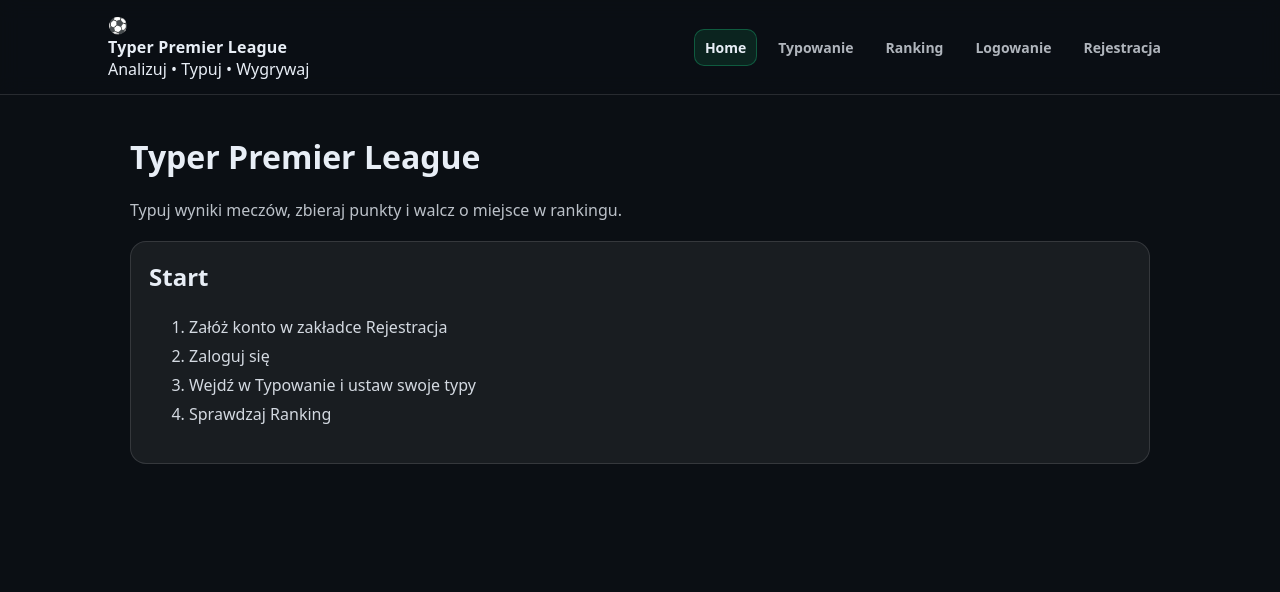
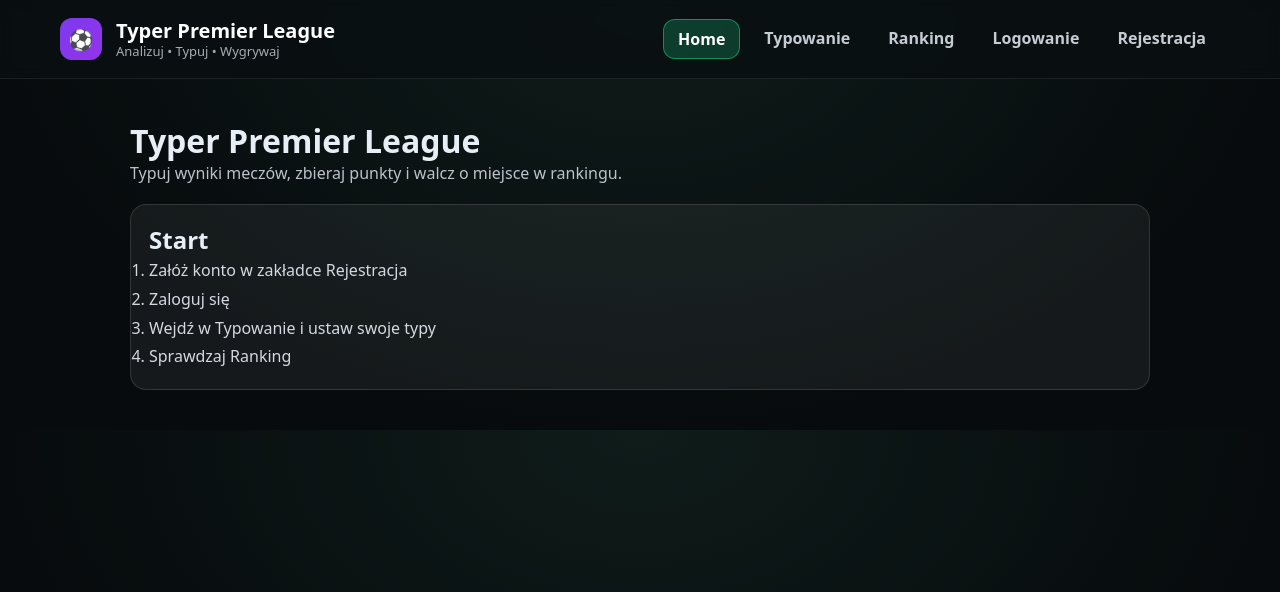
Before and after one commit to red-devils-united/typer-premier-league, a Next.js app: page / in a window 1280 px wide. Shown: the top 592 px of the page. Built offline with nearby package versions, Linux system fonts and the light colour scheme.

Commit message:
Update globals.css

```diff
--- a/styles/globals.css
+++ b/styles/globals.css
@@ -1,95 +1,109 @@
-:root {
-  --bg: #0b0f14;
-  --card: rgba(255,255,255,0.06);
-  --border: rgba(255,255,255,0.12);
-  --text: #e8eef6;
-  --muted: rgba(232,238,246,0.75);
-  --green: #19c37d;
+/* RESET */
+* {
+  box-sizing: border-box;
+  margin: 0;
+  padding: 0;
 }
 
-* { box-sizing: border-box; }
-
-html, body {
-  padding: 0;
-  margin: 0;
-  background: var(--bg);
-  color: var(--text);
-  font-family: system-ui, -apple-system, Segoe UI, Roboto, Arial, sans-serif;
+body {
+  background: radial-gradient(ellipse at top, #0f1c1a 0%, #070b0d 70%);
+  color: #e8eef6;
+  font-family: system-ui, -apple-system, BlinkMacSystemFont, "Segoe UI",
+    Roboto, Ubuntu, Cantarell, "Helvetica Neue", Arial, sans-serif;
 }
 
-a { color: inherit; text-decoration: none; }
+/* LAYOUT */
+.container {
+  max-width: 1200px;
+  margin: 0 auto;
+  padding: 0 20px;
+}
 
+/* ===== HEADER ===== */
 .header {
-  position: sticky;
-  top: 0;
-  z-index: 10;
-  background: rgba(11,15,20,0.85);
-  backdrop-filter: blur(10px);
-  border-bottom: 1px solid var(--border);
+  border-bottom: 1px solid rgba(255, 255, 255, 0.08);
+  background: rgba(10, 16, 18, 0.85);
+  backdrop-filter: blur(8px);
 }
 
 .headerInner {
-  max-width: 1100px;
-  margin: 0 auto;
-  padding: 14px 18px;
   display: flex;
   align-items: center;
   justify-content: space-between;
-  gap: 16px;
+  height: 78px;
 }
 
-.brand {
+/* ===== BRAND ===== */
+.brandWrap {
   display: flex;
   align-items: center;
-  gap: 12px;
+  gap: 14px;
 }
 
-.logo {
-  width: 40px;
-  height: 40px;
+/* FIOLETOWE TŁO POD PIŁKĄ */
+.logoBox {
+  width: 42px;
+  height: 42px;
   border-radius: 12px;
-  background: rgba(25,195,125,0.16);
-  border: 1px solid rgba(25,195,125,0.35);
-  display: grid;
-  place-items: center;
-  font-size: 18px;
+  background: linear-gradient(135deg, #7c3aed, #9333ea);
+  display: flex;
+  align-items: center;
+  justify-content: center;
 }
 
-.brandTitle {
-  font-weight: 900;
-  letter-spacing: 0.2px;
+.logoBall {
+  font-size: 20px;
 }
 
-.brandSub {
-  font-size: 12px;
-  color: var(--muted);
+/* TEKST */
+.brandTextWrap {
+  display: flex;
+  flex-direction: column;
+  line-height: 1.15;
+}
+
+/* TYTUŁ – WIĘKSZY + POGRUBIONY */
+.brandTitle {
+  font-size: 20px;
+  font-weight: 800;
+  color: #ffffff;
+}
+
+/* SLOGAN – MNIEJSZY, NORMALNY */
+.brandTagline {
+  font-size: 13px;
+  font-weight: 400;
+  color: rgba(232, 238, 246, 0.7);
   margin-top: 2px;
 }
 
+/* ===== NAV ===== */
 .nav {
   display: flex;
-  flex-wrap: wrap;
   gap: 10px;
-  align-items: center;
 }
 
-.nav a {
-  padding: 8px 10px;
-  border-radius: 10px;
-  border: 1px solid transparent;
-  color: var(--muted);
-  font-weight: 700;
-  font-size: 14px;
+.navLink {
+  padding: 8px 14px;
+  border-radius: 12px;
+  text-decoration: none;
+  color: rgba(232, 238, 246, 0.85);
+  font-weight: 600;
+  transition: background 0.2s ease, color 0.2s ease;
 }
 
-.nav a:hover {
-  border-color: var(--border);
-  background: var(--card);
-  color: var(--text);
+.navLink:hover {
+  background: rgba(255, 255, 255, 0.06);
+  color: #ffffff;
 }
 
-.nav a.active {
-  border-color: rgba(25,195,125,0.35);
-  background: rgba(25,195,125,0.12);
-  color: var(--text);
+.navLink.active {
+  background: rgba(25, 195, 125, 0.25);
+  color: #ffffff;
+  border: 1px solid rgba(25, 195, 125, 0.6);
 }
+
+/* ===== CONTENT ===== */
+main {
+  padding: 60px 0;
+}
```
